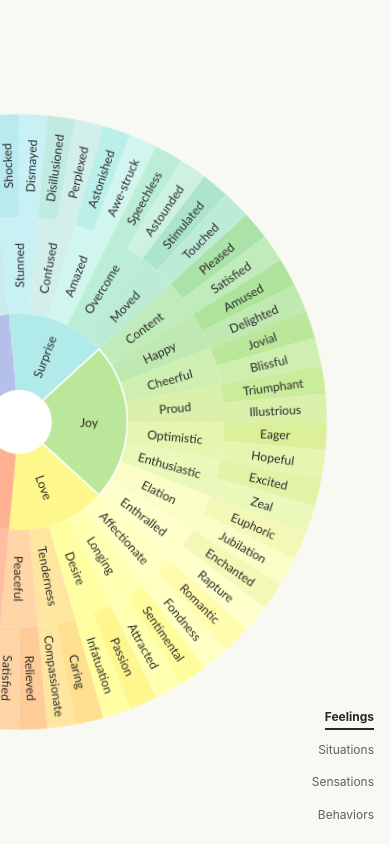
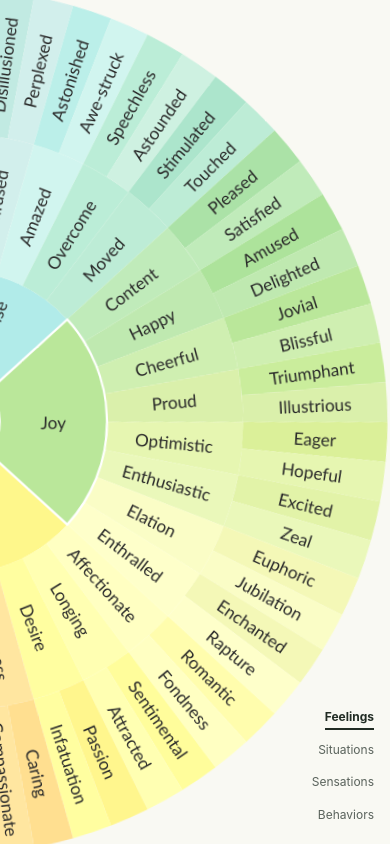
Before and after one commit to juleshaggard/department-of-emotions, a React (Vite) app: page / in a window 390 px wide. Built offline with nearby package versions, Linux system fonts and the light colour scheme.

Commit message:
Update Site source

```diff
--- a/src/wheels/wheel-lab.css
+++ b/src/wheels/wheel-lab.css
@@ -50,6 +50,10 @@
 @media (min-width: 601px) and (max-width: 1100px) and (orientation: portrait) {
   .wheel-lab .wheel-stage { width: min(120vw,1100px); }
 }
+@media (max-width: 600px) and (orientation: portrait) {
+  /* The hub's right edge is 55.1151% across the padded SVG canvas. */
+  .wheel-lab .wheel-stage { --phone-wheel-size: 225vw; width: var(--phone-wheel-size); left: calc(var(--phone-wheel-size) * -0.551151); right: auto; }
+}
 @media (max-width: 1023px) and (orientation: landscape) {
   .lab-switcher { margin-bottom: 20px; }
   .lab-switcher [role='tablist'] { gap: 2px 20px; }
```
Also changed, not shown: 1 other file (tests, documents, lock files or other folders).
